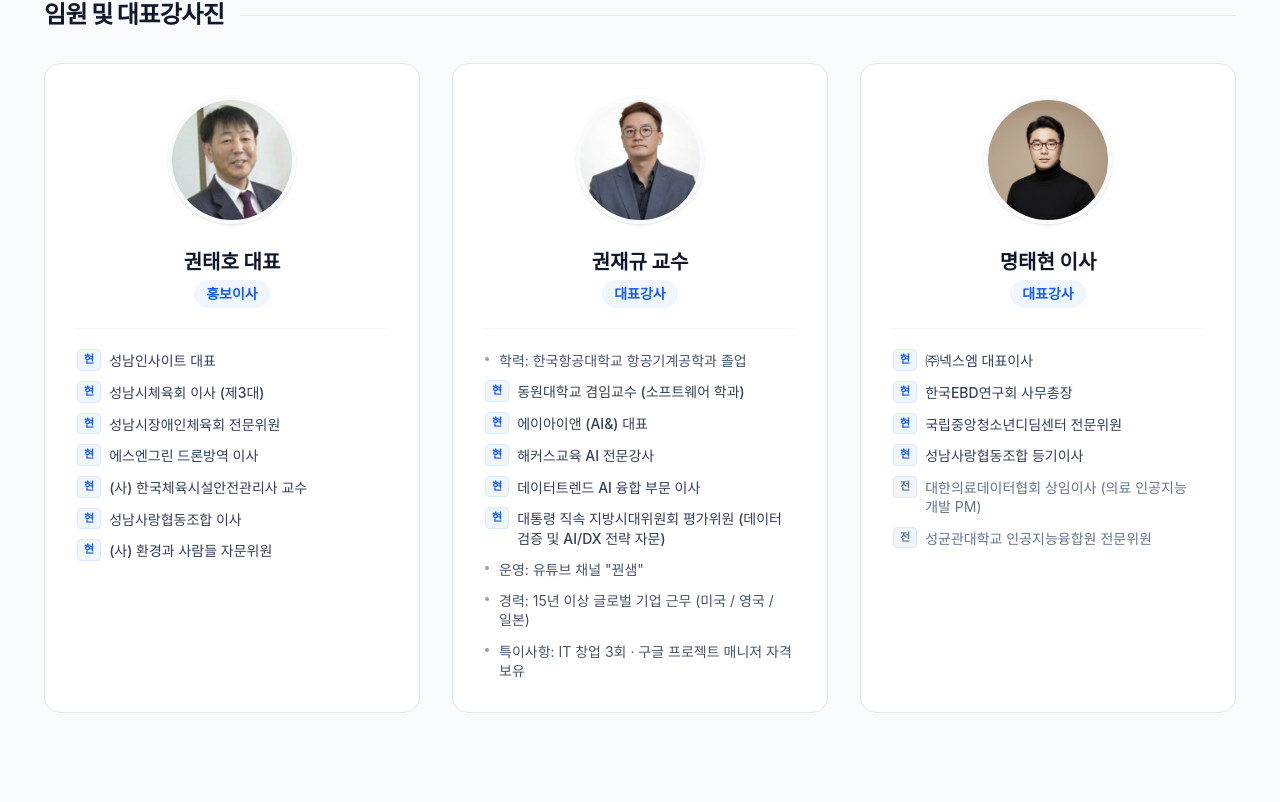
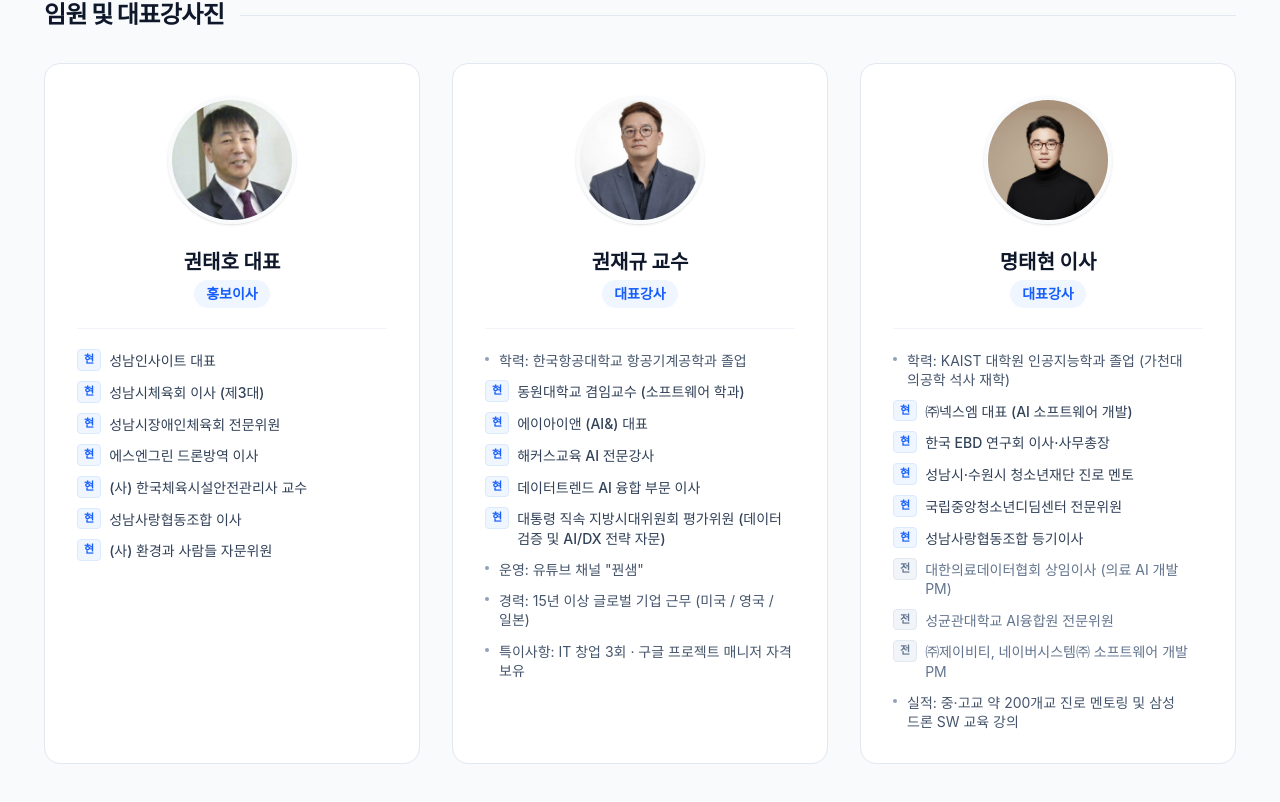
Before and after one commit to Minkkaeng/Korea-Career-Center, a React (Vite) app: page /organization in a window 1280 px wide. Shown: the part 1240-2042 px from the top of the page. Built offline with nearby package versions, Linux system fonts and the light colour scheme.

Commit message:
feat: add career duration for Dr. Kim and comprehensively update Mr. Myung profile based on new resume

```diff
--- a/src/pages/Organization.tsx
+++ b/src/pages/Organization.tsx
@@ -16,7 +16,7 @@ export default function Organization() {
         '학력: 한성대학교 컨설팅학 박사',
         '현) 인빌드컨설팅 대표',
         '현) 한국경영인증원 전문위원(인사 분야 32년)',
-        '전) 오리온 인사부장 (1991~2014)',
+        '전) 오리온 인사부장 (1991~2014, 23년 근무)',
         '전) 제이엠커리어 전략본부장',
         '전) 한성대학교 겸임교수',
         '전) 한국커리어코치협회 부회장',
@@ -64,12 +64,16 @@ export default function Organization() {
       role: '대표강사',
       image: `${import.meta.env.BASE_URL}images/org_myung_tae.jpg`,
       details: [
-        '현) ㈜넥스엠 대표이사',
-        '현) 한국EBD연구회 사무총장',
+        '학력: KAIST 대학원 인공지능학과 졸업 (가천대 의공학 석사 재학)',
+        '현) ㈜넥스엠 대표 (AI 소프트웨어 개발)',
+        '현) 한국 EBD 연구회 이사·사무총장',
+        '현) 성남시·수원시 청소년재단 진로 멘토',
         '현) 국립중앙청소년디딤센터 전문위원',
         '현) 성남사랑협동조합 등기이사',
-        '전) 대한의료데이터협회 상임이사 (의료 인공지능 개발 PM)',
-        '전) 성균관대학교 인공지능융합원 전문위원'
+        '전) 대한의료데이터협회 상임이사 (의료 AI 개발 PM)',
+        '전) 성균관대학교 AI융합원 전문위원',
+        '전) ㈜제이비티, 네이버시스템㈜ 소프트웨어 개발 PM',
+        '실적: 중·고교 약 200개교 진로 멘토링 및 삼성 드론 SW 교육 강의'
       ]
     }
   ];
```
